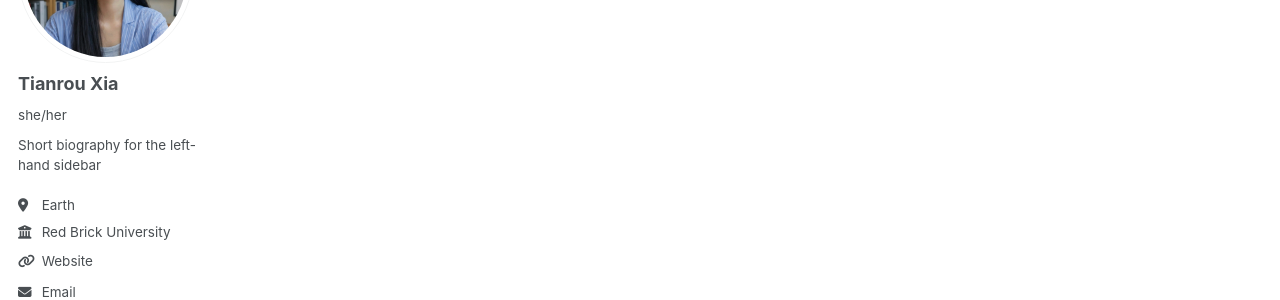
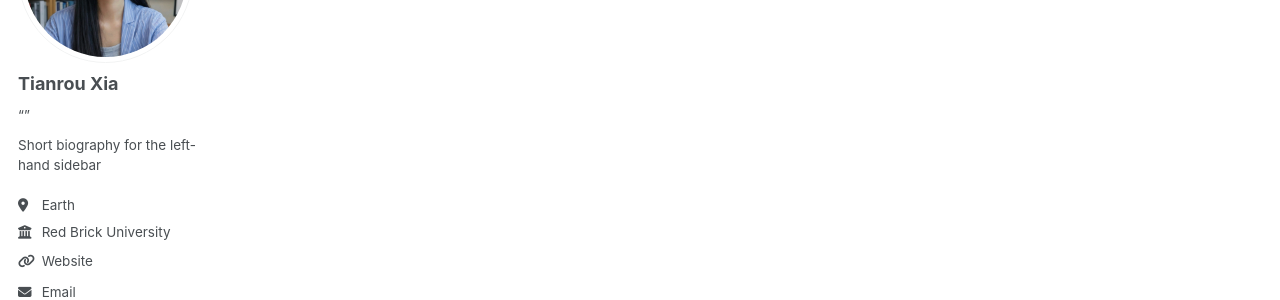
Before and after one commit to Shrimpig/shrimpig.github.io, a Jekyll site: the page built from index.md, in a window 1280 px wide. Shown: the part 213-513 px from the top of the page. Built offline with Jekyll 4.4.1, drawn with Linux system fonts in a browser that asks for light colours; some web fonts are replaced; a script bundle is joined from its source files by our own code; library files that are not in the unit come from our copies.

Commit message:
Remove pronouns from author configuration
Removed pronouns from author information.

```diff
--- a/_config.yml
+++ b/_config.yml
@@ -24,7 +24,7 @@ author:
   # Biographic information
   avatar           : profile.jpg
   name             : Tianrou Xia
-  pronouns         : she/her
+  pronouns         : “”
   bio              : "Short biography for the left-hand sidebar"
   location         : "Earth"
   employer         : "Red Brick University"
```
